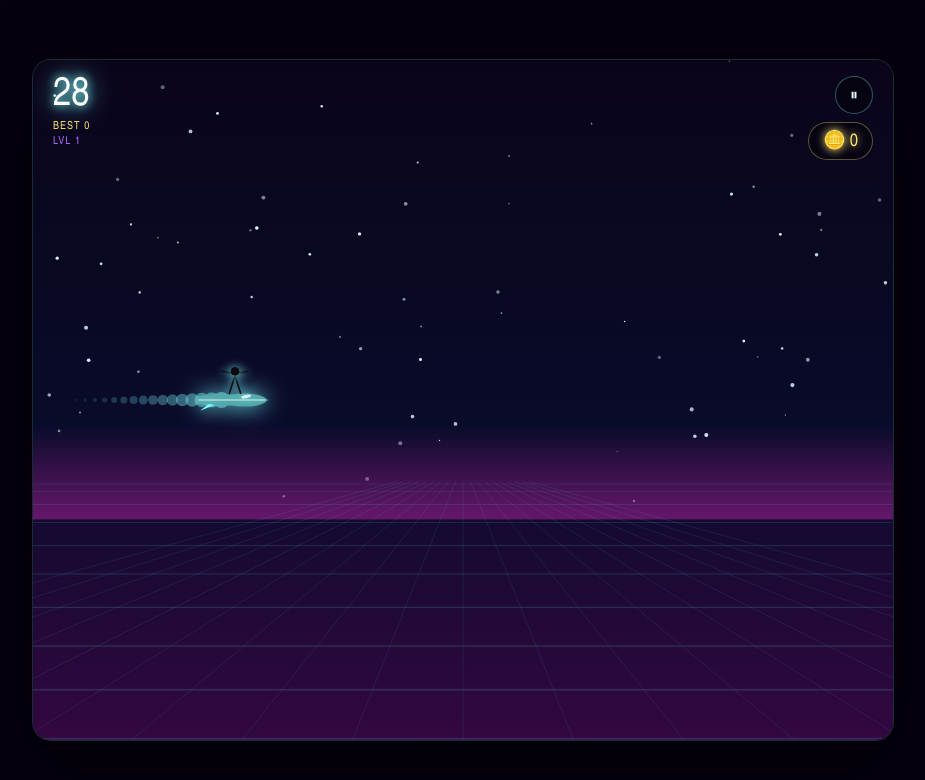
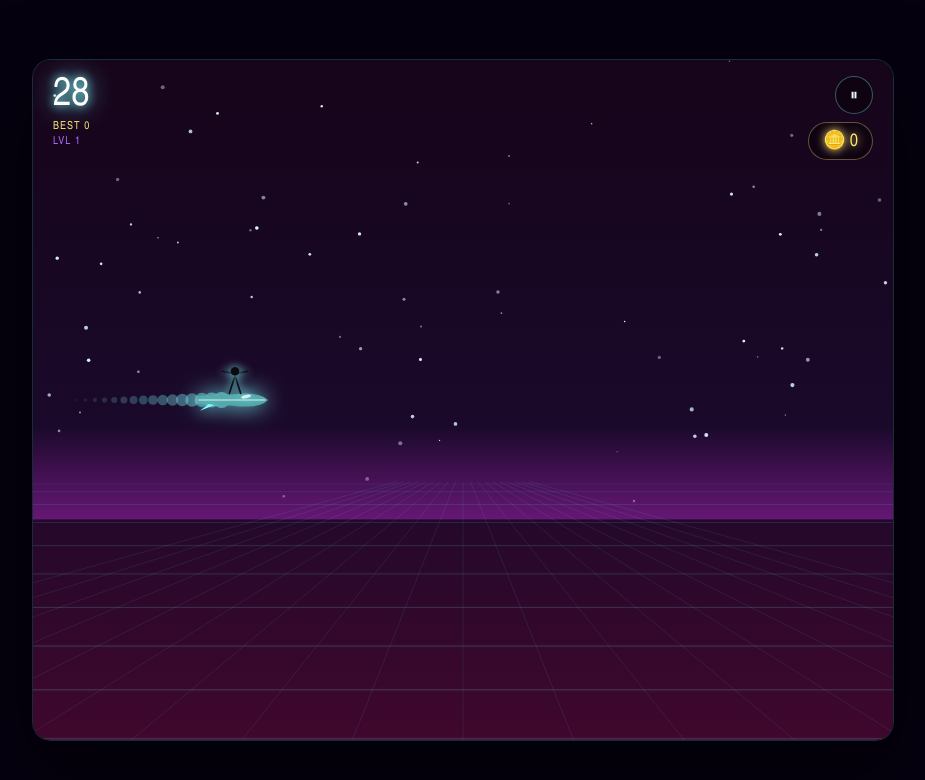
Before and after one commit to sjottens/neonsurfer, a website built with Vite: page index.html in a window 1280 px wide. Both pictures are taken after a click on the button "▶ PLAY". Shown: the whole page, without its empty margins (177-1102 px from the left). Built offline with nearby package versions, Linux system fonts and the light colour scheme; animation ran at ten frames a second.

Commit message:
Slow leveling to score-based, and make each level a full color world
- Level pacing: was distance/1000 (leveled up every ~3s at start), which
  was too fast. Now level = floor(score / 1000) + 1, as requested -
  roughly every 20-25s early on, since score accrues much slower than
  raw distance (distance/10 plus coin/star/bonus points).
- New Levels.ts: one named "world" per level (Neon Dusk, Cyber Tide,
  Solar Flare, Acid Rain, Void Drift, Blood Moon), each pairing an
  obstacle accent color with a matching sky hue, cycling every 6 levels.
  Obstacle.ts no longer owns the palette - it just draws in whatever
  color it's given.
- Background now grades its sky gradient and horizon glow to the current
  level's hue instead of a faint continuous difficulty-driven wobble; the
  grid floor stays a steady cyan so there's always a stable structure to
  steer by regardless of the sky's color. Game.ts eases both the sky hue
  (in Background) and the obstacle fill color (via a new lerpColor()
  utility) toward each new theme over about half a second instead of
  snapping, so a level-up grades the whole world into its new palette.
- The level-up toast now names the new world too ("LEVEL 2 / Cyber
  Tide") and is tinted to that level's accent color instead of a fixed
  purple.

Verified visually with a scripted Playwright run (temporarily lowering
the score-per-level threshold to trigger several transitions quickly,
then reverting it) - confirmed the toast, HUD badge, sky/horizon hue,
and obstacle recolor all land in sync at each level-up.

Co-Authored-By: Claude Sonnet 5 <noreply@anthropic.com>

```diff
--- a/src/game/Background.ts
+++ b/src/game/Background.ts
@@ -31,14 +31,15 @@ export class Background {
     }
   }
 
-  update(dt: number, scrollSpeed: number, difficulty: number) {
+  update(dt: number, scrollSpeed: number, targetHue: number) {
     this.gridOffset = (this.gridOffset + scrollSpeed * dt * 0.5) % 48;
     for (const s of this.stars) {
       s.x -= s.speed * dt;
       if (s.x < -4) s.x += 2000;
     }
-    // Slowly rotate the palette hue with difficulty for a sense of escalating intensity
-    this.hue = 255 + Math.sin(difficulty * 0.4) * 40;
+    // Ease toward the current level's hue rather than snapping to it, so a
+    // level-up grades the whole sky into its new palette instead of cutting.
+    this.hue += (targetHue - this.hue) * Math.min(1, dt * 1.5);
   }
 
   draw(ctx: CanvasRenderingContext2D, width: number, height: number, time: number) {
@@ -61,11 +62,13 @@ export class Background {
     }
     ctx.globalAlpha = 1;
 
-    // horizon glow band
+    // horizon glow band - tinted to the current level's hue, like a sunset
+    // color that shifts per world; the grid floor below stays a steady
+    // cyan regardless, so it keeps reading as a fixed structure to steer by.
     const horizonY = height * 0.62;
     const glow = ctx.createLinearGradient(0, horizonY - 60, 0, horizonY + 40);
-    glow.addColorStop(0, "rgba(255,47,214,0)");
-    glow.addColorStop(1, "rgba(255,47,214,0.35)");
+    glow.addColorStop(0, `hsla(${this.hue}, 100%, 60%, 0)`);
+    glow.addColorStop(1, `hsla(${this.hue}, 100%, 60%, 0.35)`);
     ctx.fillStyle = glow;
     ctx.fillRect(0, horizonY - 60, width, 100);
 
--- a/src/game/Game.ts
+++ b/src/game/Game.ts
@@ -2,12 +2,13 @@ import { Player } from "./Player";
 import { Background } from "./Background";
 import { ParticleSystem } from "./Particles";
 import { ObstacleGenerator } from "./ObstacleGenerator";
-import { checkCollision, drawObstacle, obstacleColorForLevel, updateObstacle, type Obstacle } from "./Obstacle";
+import { checkCollision, drawObstacle, updateObstacle, type Obstacle } from "./Obstacle";
 import { InputManager } from "./Input";
 import { audio } from "./Audio";
 import { save } from "./Storage";
 import { getSkin } from "./Skins";
-import { clamp, createRng } from "./utils";
+import { themeForLevel } from "./Levels";
+import { clamp, createRng, lerpColor } from "./utils";
 
 export const VIRTUAL_HEIGHT = 720;
 
@@ -26,6 +27,8 @@ export interface HudState {
   coins: number;
   best: number;
   level: number;
+  levelName: string;
+  levelColor: string;
   shieldTime: number;
   magnetTime: number;
   multiplierTime: number;
@@ -41,7 +44,7 @@ const BUFF_DURATION = {
   slowmo: 4,
 } as const;
 const SLOWMO_FACTOR = 0.55; // how much slower the world scrolls while active
-const LEVEL_DISTANCE = 1000; // world px of travel per level - drives the HUD readout and the obstacle color theme
+const LEVEL_SCORE = 1000; // score per level - drives the HUD readout and the world's color theme
 
 const MAX_DT = 1 / 30; // clamp huge frame gaps (tab backgrounded) so physics never "teleports"
 
@@ -66,6 +69,7 @@ export class Game {
   private starsThisRun = 0;
   private scrollSpeed = 300;
   private level = 1;
+  private obstacleColor = themeForLevel(1).accent; // eased toward the current level's theme each frame, not snapped
   private time = 0;
   private shakeTime = 0;
   private shakeMag = 0;
@@ -135,6 +139,7 @@ export class Game {
     this.starsThisRun = 0;
     this.scrollSpeed = 300;
     this.level = 1;
+    this.obstacleColor = themeForLevel(1).accent;
     this.shieldTime = 0;
     this.magnetTime = 0;
     this.multiplierTime = 0;
@@ -203,11 +208,14 @@ export class Game {
     this.render();
 
     if (this.state === "playing") {
+      const theme = themeForLevel(this.level);
       this.onHud?.({
         score: this.currentScore(),
         coins: save.get().totalCoins + this.coinsThisRun,
         best: save.get().bestScore,
         level: this.level,
+        levelName: theme.name,
+        levelColor: theme.accent,
         shieldTime: this.shieldTime,
         magnetTime: this.magnetTime,
         multiplierTime: this.multiplierTime,
@@ -231,7 +239,6 @@ export class Game {
 
     this.distance += worldSpeed * dt;
     this.scrollSpeed = this.generator.scrollSpeedAt(this.distance);
-    this.background.update(dt, worldSpeed, this.distance / 7000);
 
     this.player.update(dt, thrustUp, thrustDown, VIRTUAL_HEIGHT, worldSpeed);
     this.player.shieldActive = this.shieldTime > 0;
@@ -266,7 +273,12 @@ export class Game {
     // Drop obstacles once they've fully scrolled past the left edge of the viewport
     this.obstacles = this.obstacles.filter((o) => o.x + o.width / 2 > -50);
 
-    this.level = Math.floor(this.distance / LEVEL_DISTANCE) + 1;
+    this.level = Math.floor(this.currentScore() / LEVEL_SCORE) + 1;
+    const theme = themeForLevel(this.level);
+    // Ease the obstacle color toward the new theme rather than snapping, to
+    // match the sky's own crossfade below.
+    this.obstacleColor = lerpColor(this.obstacleColor, theme.accent, Math.min(1, dt * 2));
+    this.background.update(dt, worldSpeed, theme.hue);
   }
 
   private handleCrash() {
@@ -380,9 +392,8 @@ export class Game {
 
     this.background.draw(ctx, this.worldWidth, VIRTUAL_HEIGHT, this.time);
 
-    const obstacleColor = obstacleColorForLevel(this.level);
     for (const o of this.obstacles) {
-      drawObstacle(ctx, o, VIRTUAL_HEIGHT, this.time, obstacleColor);
+      drawObstacle(ctx, o, VIRTUAL_HEIGHT, this.time, this.obstacleColor);
     }
 
     this.particles.draw(ctx);
--- /dev/null
+++ b/src/game/Levels.ts
@@ -0,0 +1,24 @@
+export interface LevelTheme {
+  name: string;
+  accent: string; // neon hex - obstacle glow/stroke/fill and the horizon's glow band
+  hue: number; // sky-gradient base hue, chosen to match `accent`
+}
+
+/**
+ * One named "world" per level, cycling - obstacles and the horizon glow
+ * reskin together instead of the obstacles changing color in isolation.
+ * Level 1 keeps the original magenta look; later levels rotate through a
+ * lap of the color wheel so a long run keeps feeling fresh.
+ */
+export const LEVEL_THEMES: LevelTheme[] = [
+  { name: "Neon Dusk", accent: "#ff2fd6", hue: 300 },
+  { name: "Cyber Tide", accent: "#00d9ff", hue: 195 },
+  { name: "Solar Flare", accent: "#ff9d2e", hue: 30 },
+  { name: "Acid Rain", accent: "#39ff6a", hue: 140 },
+  { name: "Void Drift", accent: "#8a5bff", hue: 258 },
+  { name: "Blood Moon", accent: "#ff3b5c", hue: 350 },
+];
+
+export function themeForLevel(level: number): LevelTheme {
+  return LEVEL_THEMES[(level - 1) % LEVEL_THEMES.length];
+}
--- a/src/game/Obstacle.ts
+++ b/src/game/Obstacle.ts
@@ -34,20 +34,6 @@ export interface Obstacle {
 }
 
 const THICKNESS_MARGIN = 0; // gap math already accounts for full top/bottom blocks
-
-/** Obstacle color cycles with the level instead of staying pink for the whole run. */
-const LEVEL_THEMES = [
-  "#ff2fd6", // magenta (the original look, level 1)
-  "#00d9ff", // electric blue
-  "#ff9d2e", // amber
-  "#39ff6a", // acid green
-  "#8a5bff", // violet
-  "#ff3b5c", // crimson
-];
-
-export function obstacleColorForLevel(level: number): string {
-  return LEVEL_THEMES[(level - 1) % LEVEL_THEMES.length];
-}
 
 /** Current gap center for animated obstacles, given elapsed age. */
 function currentGapCenter(o: Obstacle): number {
--- a/src/game/UI.ts
+++ b/src/game/UI.ts
@@ -151,7 +151,7 @@ export class UI {
     if (scoreEl) scoreEl.textContent = formatNumber(hud.score);
     if (coinsEl) coinsEl.textContent = `🪙 ${formatNumber(hud.coins)}`;
     if (levelEl) levelEl.textContent = `LVL ${hud.level}`;
-    if (hud.level > this.lastLevel) this.showLevelUpToast(hud.level);
+    if (hud.level > this.lastLevel) this.showLevelUpToast(hud.level, hud.levelName, hud.levelColor);
     this.lastLevel = hud.level;
 
     const buffsEl = this.hudEl.querySelector("#hud-buffs");
@@ -169,11 +169,13 @@ export class UI {
     }
   }
 
-  /** Brief center-screen "LEVEL N" callout - no sound, just a visual beat as obstacle colors shift. */
-  private showLevelUpToast(level: number) {
+  /** Brief center-screen "LEVEL N" callout naming the new world - no sound, just a visual beat as the palette shifts. */
+  private showLevelUpToast(level: number, name: string, color: string) {
     const toast = document.createElement("div");
     toast.className = "level-toast";
-    toast.textContent = `LEVEL ${level}`;
+    toast.style.color = color;
+    toast.style.textShadow = `0 0 10px ${color}, 0 0 30px ${color}`;
+    toast.innerHTML = `LEVEL ${level}<span class="level-toast-name">${name}</span>`;
     this.root.appendChild(toast);
     toast.addEventListener("animationend", () => toast.remove());
   }
--- a/src/game/utils.ts
+++ b/src/game/utils.ts
@@ -55,3 +55,14 @@ export function withAlpha(hex: string, alpha: number): string {
   const b = num & 0xff;
   return `rgba(${r}, ${g}, ${b}, ${alpha})`;
 }
+
+/** Blend two "#rrggbb" colors, t in 0..1 - used to ease a color toward a new level's theme instead of snapping to it. */
+export function lerpColor(a: string, b: string, t: number): string {
+  const na = Number.parseInt(a.slice(1), 16);
+  const nb = Number.parseInt(b.slice(1), 16);
+  const mix = (shift: number) => Math.round(lerp((na >> shift) & 0xff, (nb >> shift) & 0xff, t));
+  const r = mix(16);
+  const g = mix(8);
+  const bch = mix(0);
+  return `#${((1 << 24) + (r << 16) + (g << 8) + bch).toString(16).slice(1)}`;
+}
--- a/src/styles.css
+++ b/src/styles.css
@@ -373,14 +373,24 @@ body {
   top: 38%;
   left: 50%;
   transform: translate(-50%, -50%);
+  display: flex;
+  flex-direction: column;
+  align-items: center;
   font-family: "Orbitron", "Arial Narrow", "Segoe UI", sans-serif;
   font-weight: 900;
   font-size: clamp(28px, 7vw, 48px);
   letter-spacing: 0.12em;
-  color: var(--neon-purple);
-  text-shadow: 0 0 10px var(--neon-purple), 0 0 30px var(--neon-purple);
+  color: var(--neon-purple); /* fallback; UI.ts sets the actual level color inline */
+  text-shadow: 0 0 10px currentColor, 0 0 30px currentColor;
+  text-align: center;
   pointer-events: none;
   animation: level-toast 1.6s ease-out forwards;
+}
+.level-toast-name {
+  font-size: 0.32em;
+  letter-spacing: 0.25em;
+  opacity: 0.85;
+  margin-top: 4px;
 }
 @keyframes level-toast {
   0% {
```
